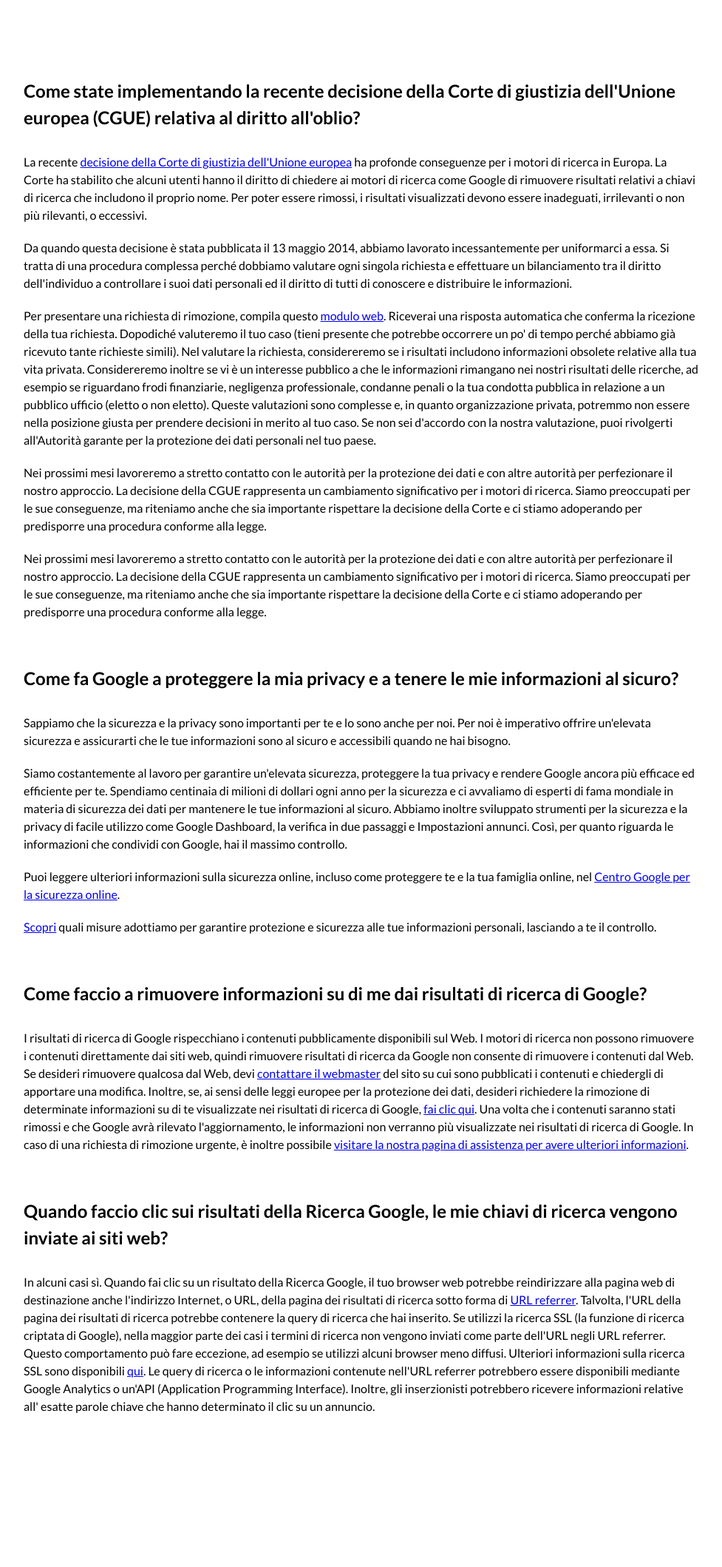
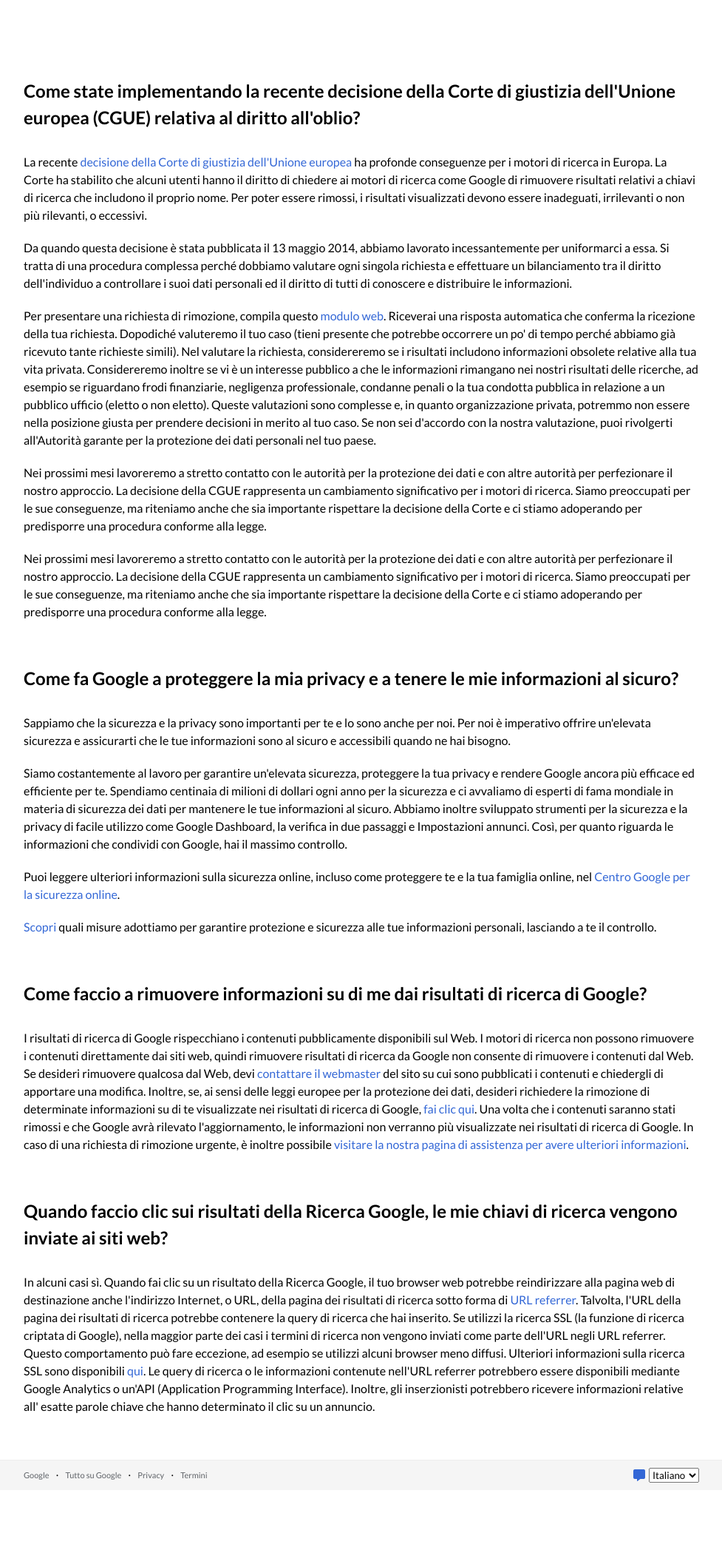
Before and after one commit to SimoneSichili/php-google-faq, a PHP site: page / in a window 1280 px wide. Shown: the part 90-2208 px from the top of the page at 74% size, without its empty margins (151-1128 px from the left). After the commit the page ends 2094 px from the top, so only its background shows below. Run offline with PHP 8.4, Linux system fonts and the light colour scheme.

Commit message:
Add footer

```diff
--- a/css/style.css
+++ b/css/style.css
@@ -98,7 +98,7 @@ header {
 /* main */
 main {
     width: 100%;
-    padding: 195px 0;
+    padding: 195px 0 50px 0;
 }
 
 .container {
@@ -120,4 +120,62 @@ main {
 .container p {
     padding: 10px 0;
 }
+
+.container p a {
+    text-decoration: none;
+    color: #3367d6;
+}
+
+.container p a:hover {
+    text-decoration: underline;
+}
 /* main */
+
+/* footer */
+footer {
+    padding: 10px 0;
+    background-color: #f5f5f5;
+    border-top: 1px solid #eee;
+}
+
+footer .container {
+    display: flex;
+    justify-content: space-between;
+    align-items: center;
+}
+
+.footer-left ul {
+    display: flex;
+}
+
+.footer-left ul li {
+    display: flex;
+    align-items: center;
+    margin-right: 10px;
+    font-size: 11px;
+}
+
+.footer-left ul li:not(:last-child)::after {
+    content: "\f111";
+    font-size: 2px;
+    font-weight: 900;
+    font-family: "Font Awesome 5 Free";
+    margin-left: 10px;
+}
+
+.footer-left ul li a {
+    text-decoration: none;
+    color: #5f6368;
+}
+
+.footer-right {
+    display: flex;
+    align-items: center;
+}
+
+.footer-right i {
+    font-size: 16px;
+    margin-right: 5px;
+    color: #3367d6;
+}
+/* footer */
--- a/index.php
+++ b/index.php
@@ -50,6 +50,8 @@
     <!-- google font -->
     <link rel="preconnect" href="https://fonts.gstatic.com">
     <link href="https://fonts.googleapis.com/css2?family=Lato:wght@400;700&display=swap" rel="stylesheet">
+    <!-- font awesome -->
+    <link rel="stylesheet" href="https://use.fontawesome.com/releases/v5.15.1/css/all.css" integrity="sha384-vp86vTRFVJgpjF9jiIGPEEqYqlDwgyBgEF109VFjmqGmIY/Y4HV4d3Gp2irVfcrp" crossorigin="anonymous">
     <!-- my css -->
     <link rel="stylesheet" href="css/style.css">
     <title>Google Faq</title>
@@ -102,7 +104,26 @@
         </div>
     </main>
 
-    <footer></footer>
+    <footer>
+        <div class="container">
+            <div class="footer-left">
+                <ul>
+                    <li><a href="#">Google</a></li>
+                    <li><a href="#">Tutto su Google</a></li>
+                    <li><a href="#">Privacy</a></li>
+                    <li><a href="#">Termini</a></li>
+                </ul>
+            </div>
+            <div class="footer-right">
+                <i class="fas fa-comment-alt"></i>
+                <select name="languages">
+                    <option value="it">Italiano</option>
+                    <option value="en">English</option>
+                    <option value="es">Espanol</option>
+                </select>
+            </div>
+        </div>
+    </footer>
 
 
 </body>
```
